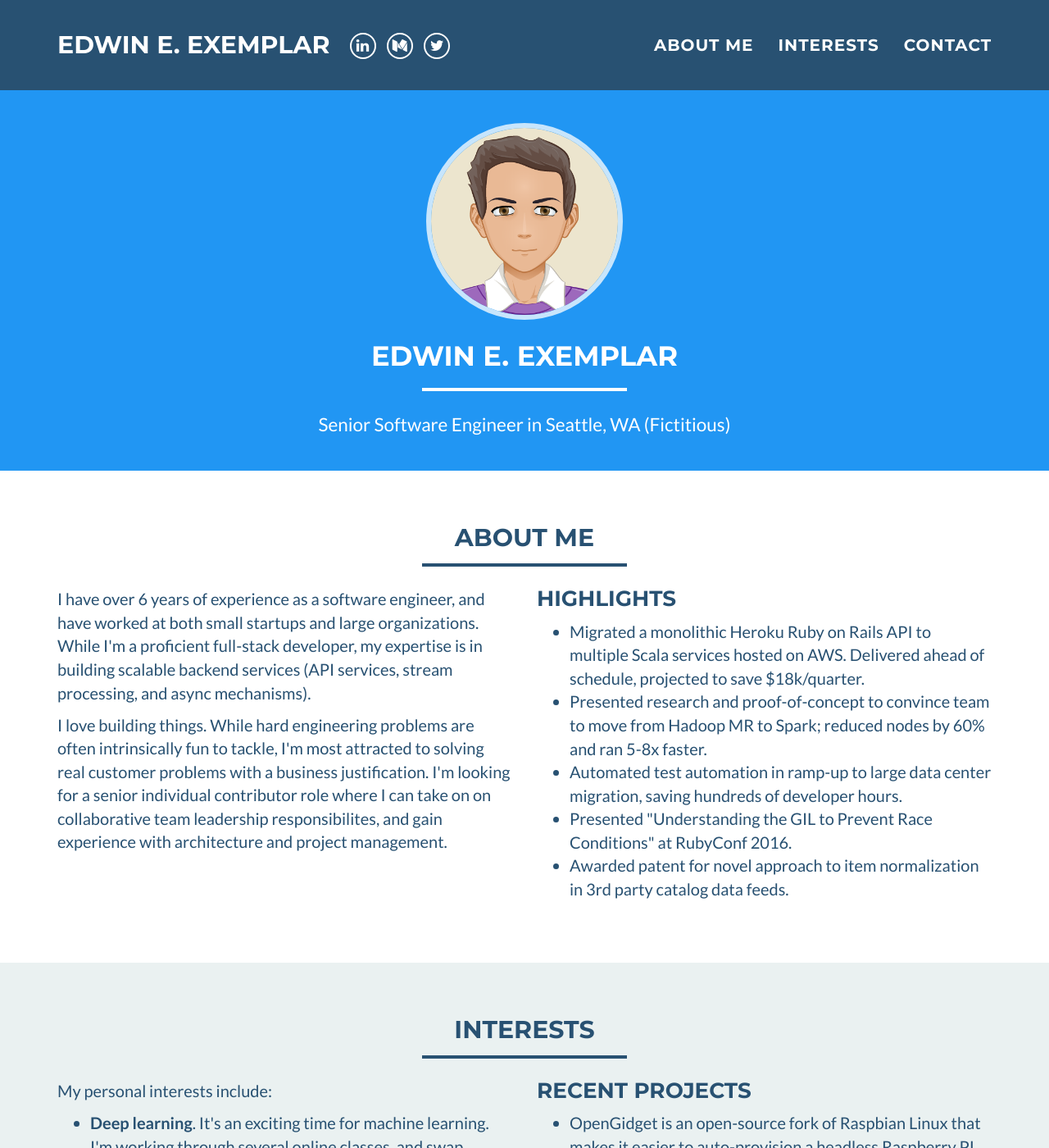
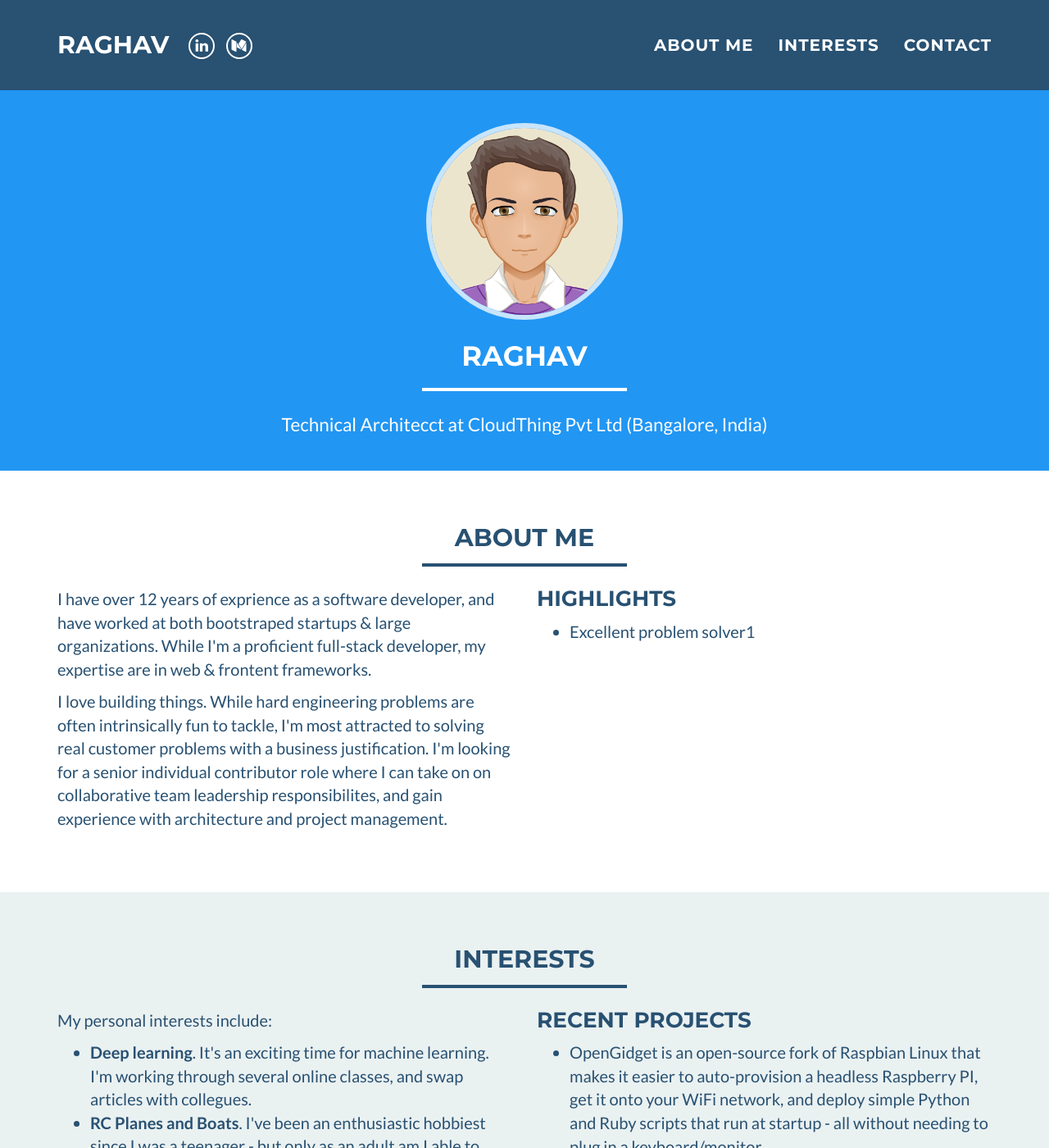
Before and after one commit to raghu1286/raghu1286, a Jekyll site: the page built from index.html, in a window 1280 px wide and 1400 px high. Shown: the whole window at 82% size. Built offline with Jekyll 4.4.1, drawn with Linux system fonts in a browser that asks for light colours; some of the changed text lies outside the part shown.

Commit message:
Content update

```diff
--- a/_config.yml
+++ b/_config.yml
@@ -1,20 +1,18 @@
 # Site settings
-name: Edwin E. Exemplar
-email: edwin+contactme@someemail.com
+name: Raghav
+email: email@raghavendra.me
 #canonical_url: https://edwinexemplar.com
-keywords: "Software Engineer, Python, Ruby, Machine Learning, Deep Learning, Startups, Agile, Pair Programming"
-skills: "Senior Software Engineer in Seattle, WA (Fictitious)"
+keywords: "Software Engineer, FullStack developer, React, ReactJs, React Native, Python, Cassandra, ElasticSearch, Big Data"
+skills: "Technical Architecct at CloudThing Pvt Ltd (Bangalore, India)"
 baseurl:
 
 # Social networks usernames (many more available: google-plus, flickr, dribbble, pinterest, instagram, tumblr, linkedin, etc.)
 # You should replace these with your social networks, of course. :)
 social:
   - title: linkedin
-    url: https://www.linkedin.com/in/cgroom/
+    url: https://www.linkedin.com/in/raghavendra-muppalla-97582664/
   - title: medium
-    url: https://medium.com/@cgroom
-  - title: twitter
-    url: https://twitter.com/chuck_groom
+    url: https://medium.com/@raghu1286
 
 # Google webmaster tools
 google_verify:
--- a/_includes/about_me.html
+++ b/_includes/about_me.html
@@ -9,10 +9,7 @@
     <div class="row">
 	    <div class="col-sm-6">
     		<p>
-            I have over 6 years of experience as a software engineer, and have worked
-            at both small startups and large organizations. While I'm a proficient full-stack
-            developer, my expertise is in building scalable backend services (API services, stream processing,
-            and async mechanisms).
+            I have over 12 years of exprience as a software developer, and have worked at both bootstraped startups & large organizations. While I'm a proficient full-stack developer, my expertise are in web & frontent frameworks.
         </p>
         <p>
            I love building things.
@@ -27,18 +24,7 @@
 		    <h3 style="margin-top:0;">Highlights</h3>
 		    <ul>
     			<li>
-            Migrated a monolithic Heroku Ruby on Rails API to multiple Scala
-            services hosted on AWS. Delivered ahead of schedule, projected to save $18k/quarter.
-    			</li>
-          <li>
-            Presented research and proof-of-concept to convince team to move from Hadoop MR to Spark; reduced nodes by 60% and ran 5-8x faster.
-          <li>
-            Automated test automation in ramp-up to large data center migration, saving hundreds of developer hours.
-    			<li>
-            Presented "Understanding the GIL to Prevent Race Conditions" at RubyConf 2016.
-    			</li>
-    			<li>
-            Awarded patent for novel approach to item normalization in 3rd party catalog data feeds.
+            Excellent problem solver1
     			</li>
 		    </ul>
 	    </div>
```
Also changed, not shown: README.md.
